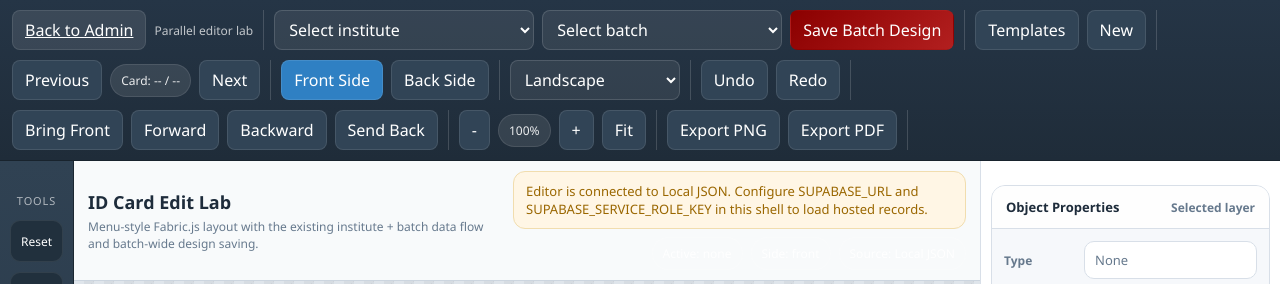
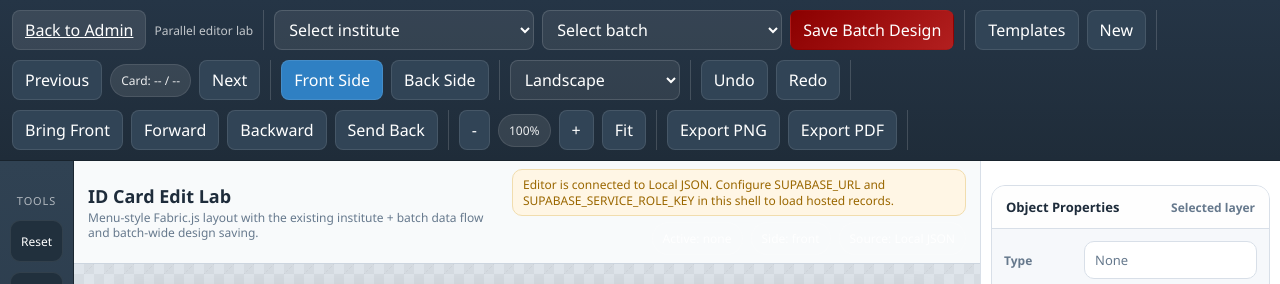
Before and after one commit to nine314211915-cpu/idcardmaker, a Flask app: page /id-card-edit-lab in a window 1280 px wide. Shown: the top 284 px of the page. Run offline with Flask 3, Linux system fonts and the light colour scheme; the visitor is signed in with stand-in values (Sample User, id 1); some libraries are stand-ins or nearby versions.

Commit message:
Tighten lab header and fix background fit

```diff
--- a/templates/id_card_edit_lab.html
+++ b/templates/id_card_edit_lab.html
@@ -190,12 +190,12 @@
       background: var(--canvas-bg);
     }
     .canvas-meta {
-      padding: 10px 14px;
+      padding: 8px 14px;
       border-bottom: 1px solid #ccd5df;
       background: rgba(255,255,255,0.8);
       display: flex;
       justify-content: space-between;
-      gap: 12px;
+      gap: 10px;
       flex-wrap: wrap;
       align-items: center;
     }
@@ -204,9 +204,10 @@
       font-size: 18px;
     }
     .canvas-meta p {
-      margin: 4px 0 0;
+      margin: 2px 0 0;
       font-size: 12px;
       color: var(--muted);
+      line-height: 1.3;
     }
     .canvas-meta-main {
       flex: 1 1 280px;
@@ -217,7 +218,7 @@
       min-width: 260px;
       display: grid;
       justify-items: end;
-      gap: 8px;
+      gap: 6px;
     }
     .canvas-stage {
       padding: 10px 20px 20px;
@@ -268,6 +269,10 @@
     .canvas-meta .status-box {
       margin-bottom: 0;
       width: min(100%, 460px);
+      padding: 7px 10px;
+      font-size: 12px;
+      line-height: 1.3;
+      border-radius: 10px;
     }
     .status-box.ok {
       background: #eaf8ef;
@@ -2816,15 +2821,30 @@
       }
       fabric.Image.fromURL(cacheBustedUrl(url), (img) => {
         if (!img) return;
+        const naturalWidth = Number(img.width) || 1;
+        const naturalHeight = Number(img.height) || 1;
+        const coverScale = Math.max(metrics.cardWidth / naturalWidth, metrics.cardHeight / naturalHeight);
         img.set({
-          left: metrics.cardLeft,
-          top: metrics.cardTop,
+          originX: 'center',
+          originY: 'center',
+          left: metrics.cardLeft + (metrics.cardWidth / 2),
+          top: metrics.cardTop + (metrics.cardHeight / 2),
           selectable: false,
           evented: false,
           opacity: state.view.bgOpacity / 100,
+          scaleX: coverScale,
+          scaleY: coverScale,
+          clipPath: new fabric.Rect({
+            originX: 'center',
+            originY: 'center',
+            left: 0,
+            top: 0,
+            width: metrics.cardWidth,
+            height: metrics.cardHeight,
+            rx: 28,
+            ry: 28,
+          }),
         });
-        img.scaleToWidth(metrics.cardWidth);
-        img.scaleToHeight(metrics.cardHeight);
         if (state.backgroundImage) {
           state.canvas.remove(state.backgroundImage);
         }
```
